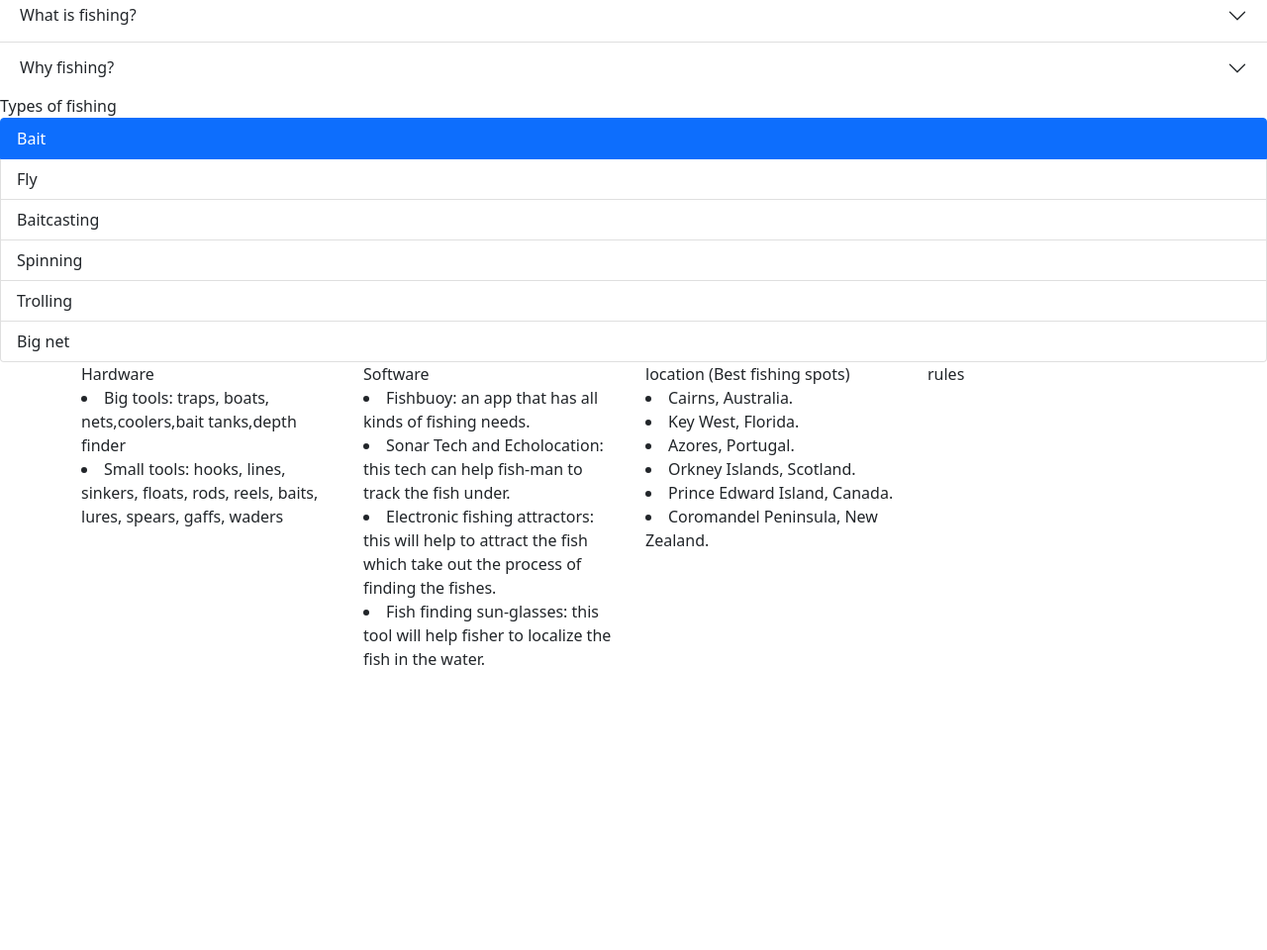
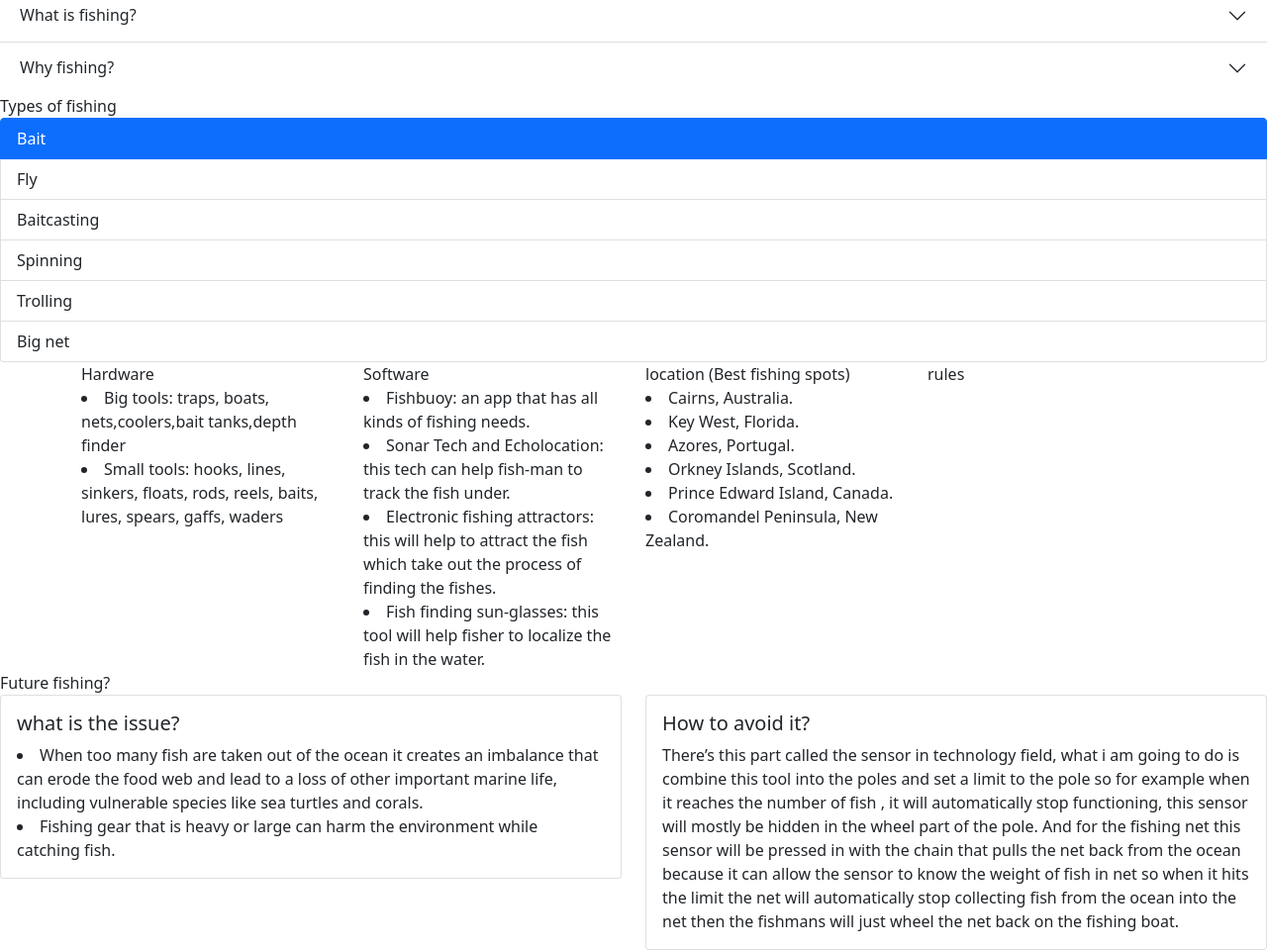
Before and after one commit to jianzhengr3591/fishing-technology-website, a plain HTML site: page index.html in a window 1280 px wide. Shown: the part 60-1020 px from the top of the page at 99% size. Before the commit the page ends 800 px from the top, so only its background shows below. Drawn offline with nearby package versions, Linux system fonts and the light colour scheme; a script that the page names is missing.

Commit message:
future fishing

```diff
--- a/index.html
+++ b/index.html
@@ -9,9 +9,7 @@
         <link href="style.css" rel="stylesheet" type="text/css" />
         <style>
             /* CSS */
-
-
-
+    back
         </style>
 
         <title>Title</title>
@@ -88,6 +86,27 @@
     </div>
   </div>
 </div>
+<h>Future fishing?</h>
+<div class="row">
+  <div class="col-sm-6">
+    <div class="card">
+      <div class="card-body">
+        <h5 class="card-title">what is the issue?</h5>
+        <li class="card-text">When too many fish are taken out of the ocean it creates an imbalance that can erode the food web and lead to a loss of other important marine life, including vulnerable species like sea turtles and corals.</li>
+        <li>Fishing gear that is heavy or large can harm the environment while catching fish. </li>
+      </div>
+    </div>
+  </div>
+  <div class="col-sm-6">
+    <div class="card">
+      <div class="card-body">
+        <h5 class="card-title">How to avoid it?</h5>
+        <p class="card-text"> There’s this part called the sensor in technology field, what i am going to do is combine this tool into the poles and set a limit to the pole so for example when it reaches the number of fish , it will automatically stop functioning, this sensor will mostly be hidden in the wheel part of the pole. And for the fishing net this sensor will be pressed in with the chain that pulls the net back from the ocean because it can allow the sensor to know the weight of fish in net so when it hits the limit the net will automatically stop collecting fish from the ocean into the net then the fishmans will just wheel the net back on the fishing boat.
+</p>
+      </div>
+    </div>
+  </div>
+</div>
 
         <script src="https://cdn.jsdelivr.net/npm/bootstrap@5.0.1/dist/js/bootstrap.bundle.min.js"></script>
         <script src="script.js"></script>
```
